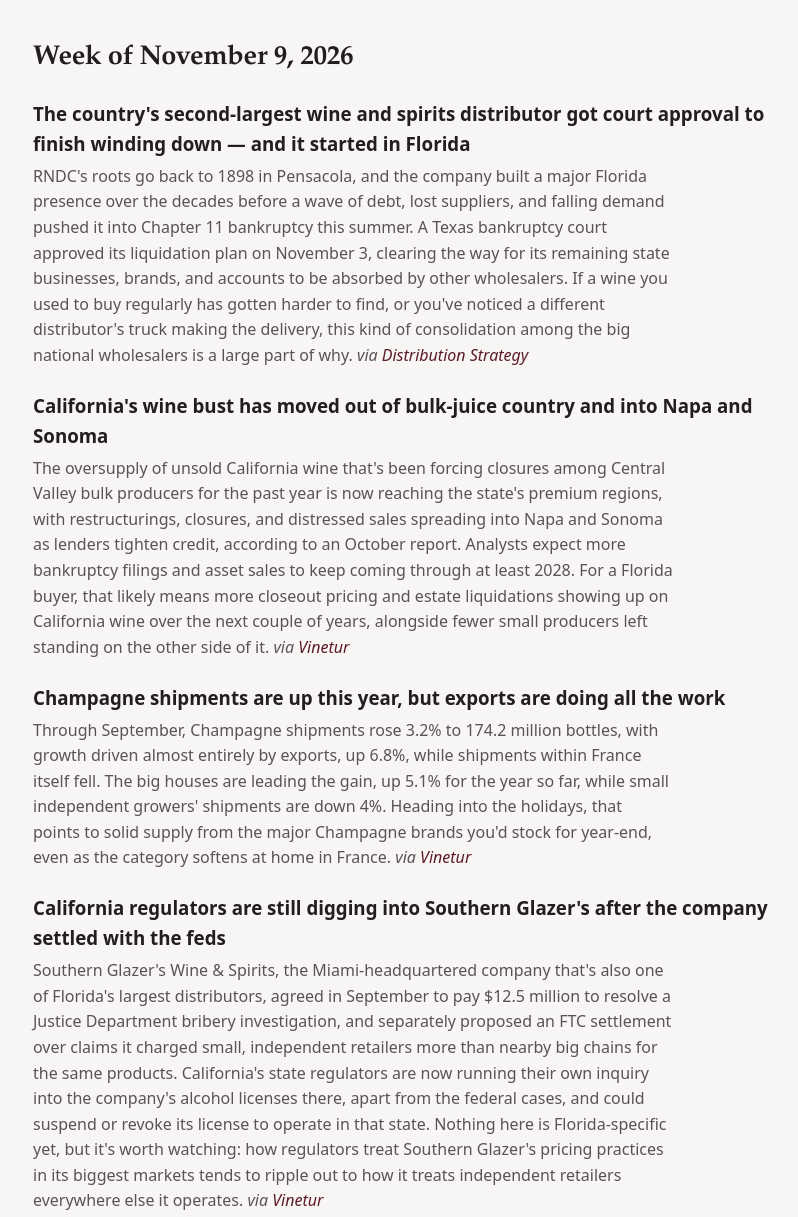
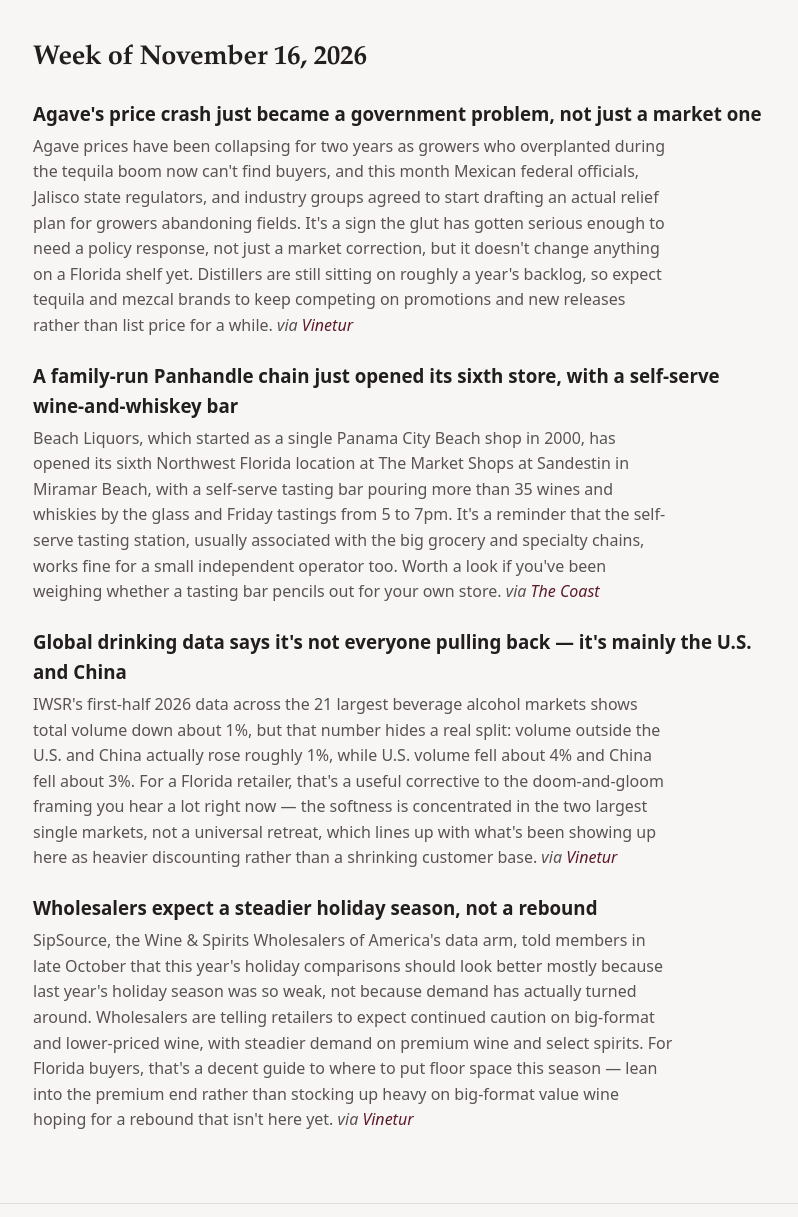
Before and after one commit to primoliquors/customwinesandspirits, a plain HTML site: page roundup.html in a window 1280 px wide. Shown: the part 440-1657 px from the top of the page, without its empty margins (87-885 px from the left). Drawn offline with Linux system fonts and the light colour scheme.

Commit message:
Weekly roundup: 2026-11-16

```diff
--- a/roundup.html
+++ b/roundup.html
@@ -108,6 +108,24 @@
 </div>
 
 <!-- WEEKLY-ROUNDUP-INSERT -->
+
+<section><div class="wrap">
+  <h2 class="kicker">Week of November 16, 2026</h2>
+  <div style="max-width:46rem">
+    <h3 style="margin-bottom:.3rem">Agave's price crash just became a government problem, not just a market one</h3>
+    <p class="sub" style="margin-bottom:1.4rem">Agave prices have been collapsing for two years as growers who overplanted during the tequila boom now can't find buyers, and this month Mexican federal officials, Jalisco state regulators, and industry groups agreed to start drafting an actual relief plan for growers abandoning fields. It's a sign the glut has gotten serious enough to need a policy response, not just a market correction, but it doesn't change anything on a Florida shelf yet. Distillers are still sitting on roughly a year's backlog, so expect tequila and mezcal brands to keep competing on promotions and new releases rather than list price for a while. <em>via <a href="https://www.vinetur.com/en/20261103110274/mexican-officials-agree-to-draft-a-rescue-plan-for-tequila-agave-after-prices-fall-92.html" target="_blank" rel="noopener">Vinetur</a></em></p>
+
+    <h3 style="margin-bottom:.3rem">A family-run Panhandle chain just opened its sixth store, with a self-serve wine-and-whiskey bar</h3>
+    <p class="sub" style="margin-bottom:1.4rem">Beach Liquors, which started as a single Panama City Beach shop in 2000, has opened its sixth Northwest Florida location at The Market Shops at Sandestin in Miramar Beach, with a self-serve tasting bar pouring more than 35 wines and whiskies by the glass and Friday tastings from 5 to 7pm. It's a reminder that the self-serve tasting station, usually associated with the big grocery and specialty chains, works fine for a small independent operator too. Worth a look if you've been weighing whether a tasting bar pencils out for your own store. <em>via <a href="https://getthecoast.com/beach-liquors-opens-sixth-northwest-florida-store-at-the-market-shops-at-sandestin/" target="_blank" rel="noopener">The Coast</a></em></p>
+
+    <h3 style="margin-bottom:.3rem">Global drinking data says it's not everyone pulling back — it's mainly the U.S. and China</h3>
+    <p class="sub" style="margin-bottom:1.4rem">IWSR's first-half 2026 data across the 21 largest beverage alcohol markets shows total volume down about 1%, but that number hides a real split: volume outside the U.S. and China actually rose roughly 1%, while U.S. volume fell about 4% and China fell about 3%. For a Florida retailer, that's a useful corrective to the doom-and-gloom framing you hear a lot right now — the softness is concentrated in the two largest single markets, not a universal retreat, which lines up with what's been showing up here as heavier discounting rather than a shrinking customer base. <em>via <a href="https://www.vinetur.com/en/20261111110801/alcohol-consumption-rose-1-outside-the-us-and-china-in-the-first-half-of-2026.html" target="_blank" rel="noopener">Vinetur</a></em></p>
+
+    <h3 style="margin-bottom:.3rem">Wholesalers expect a steadier holiday season, not a rebound</h3>
+    <p class="sub" style="margin-bottom:1.4rem">SipSource, the Wine & Spirits Wholesalers of America's data arm, told members in late October that this year's holiday comparisons should look better mostly because last year's holiday season was so weak, not because demand has actually turned around. Wholesalers are telling retailers to expect continued caution on big-format and lower-priced wine, with steadier demand on premium wine and select spirits. For Florida buyers, that's a decent guide to where to put floor space this season — lean into the premium end rather than stocking up heavy on big-format value wine hoping for a rebound that isn't here yet. <em>via <a href="https://www.vinetur.com/en/20261028109916/wholesalers-say-us-wine-and-spirits-sales-entered-the-holidays-on-steadier-footing.html" target="_blank" rel="noopener">Vinetur</a></em></p>
+  </div>
+</div></section>
+
 
 <section><div class="wrap">
   <h2 class="kicker">Week of November 9, 2026</h2>
--- a/sitemap.xml
+++ b/sitemap.xml
@@ -37,7 +37,7 @@
     <lastmod>2026-07-18</lastmod>
   </url>
 <url><loc>https://customwinesandspirits.com/shipping.html</loc><lastmod>2026-07-30</lastmod></url>
-<url><loc>https://customwinesandspirits.com/roundup.html</loc><lastmod>2026-11-09</lastmod></url>
+<url><loc>https://customwinesandspirits.com/roundup.html</loc><lastmod>2026-11-16</lastmod></url>
 <url><loc>https://customwinesandspirits.com/ai-shopping.html</loc><lastmod>2026-07-31</lastmod></url>
 <url><loc>https://customwinesandspirits.com/additive-free-tequila.html</loc><lastmod>2026-08-03</lastmod></url>
 <url><loc>https://customwinesandspirits.com/fine-wine.html</loc><lastmod>2026-08-05</lastmod></url>
```
